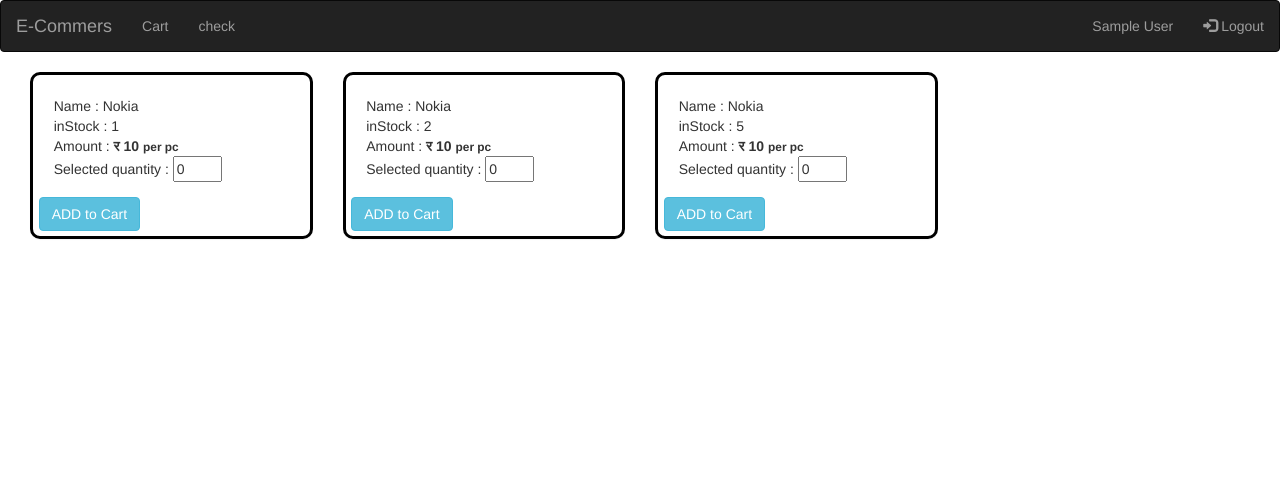
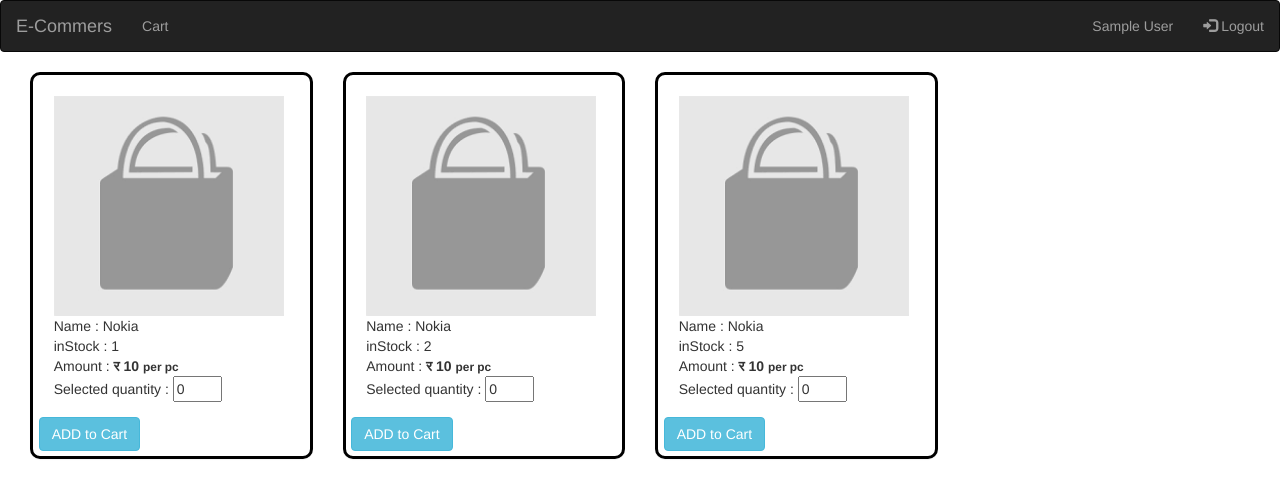
Before and after one commit to PriyolP/loginDemo, an Angular app: page / in a window 1280 px wide. Shown: the top 498 px of the page. Built offline with nearby package versions, Linux system fonts and the light colour scheme; sample sign-in values are in the browser's storage.

Commit message:
changes and commented console Logs

```diff
--- a/src/app/app.component.html
+++ b/src/app/app.component.html
@@ -12,7 +12,7 @@
                 <!-- <li><a href="#">Todays Deal</a></li> -->
                 <!-- <li><a href="#">Upload</a></li> -->
                 <li><a href="#">Cart</a></li>
-                <li><a (click)="checkuserLists()">check</a></li>
+                <!-- <li><a (click)="checkuserLists()">check</a></li> -->
             </ul>
             <ul class="nav navbar-nav navbar-right">
                 <!-- <li *ngIf='!isLogined'><a (click)="clear()" href="#" data-toggle="modal" data-target="#myModal"><span
--- a/src/app/login-service.service.ts
+++ b/src/app/login-service.service.ts
@@ -7,16 +7,17 @@
     { _id: 2, userId: 'asd', pwd: 'asd' },
     { _id: 3, userId: 'pande', pwd: '123456' }
   ];
-
+  public imgLink = '../assets/download.png';
   public productList = [
-      { id: 0, companyName: 'Nokia', image: 'linkPic-Sorce', quality: 1, amount: 10, quantity: 0 },
-      { id: 1, companyName: 'Nokia', image: 'linkPic-Sorce', quality: 2, amount: 10, quantity: 0 },
-      { id: 2, companyName: 'Nokia', image: 'linkPic-Sorce', quality: 5, amount: 10, quantity: 0 }
+      { id: 0, img: this.imgLink, companyName: 'Nokia', image: 'linkPic-Sorce', quality: 1, amount: 10, quantity: 0 },
+      { id: 1, img: this.imgLink, companyName: 'Nokia', image: 'linkPic-Sorce', quality: 2, amount: 10, quantity: 0 },
+      { id: 2, img: this.imgLink, companyName: 'Nokia', image: 'linkPic-Sorce', quality: 5, amount: 10, quantity: 0 }
     ];
 
   constructor() { }
 
   url() {
+    console.log();
     return 'http://localhost:4200/';
   }
 }
--- a/src/app/login/login.component.html
+++ b/src/app/login/login.component.html
@@ -16,7 +16,7 @@
                 <button (click)="submit()" id="submit" class="btn btn-info" [disabled]="true"
                     style="margin-left: auto;margin-right: auto;display: block;">
                     Login</button>
-                <button (click)="validation()">cccc</button>
+                <!-- <button (click)="validation()">cccc</button> -->
             </div>
         </form>
     </div>
--- a/src/app/products/products.component.html
+++ b/src/app/products/products.component.html
@@ -5,6 +5,7 @@
             <div class="panel-group">
                 <div class="panel panel-border panel-default">
                     <div class="panel-body">
+                        <img [src]="products.img" height="220" width="230"><br>
                         <span class="text-center">Name : {{products.companyName}}</span><br>
                         inStock : {{products.quality}}<br>
                         Amount : <b>&#2352; {{products.amount}} <small>per pc</small></b> <br>
```
Also changed, not shown: src/app/app.component.ts (+5 -5 lines), src/app/login/login.component.ts (+5 -5 lines), src/app/products/products.component.ts (+4 -4 lines), src/assets/download.png (added).
